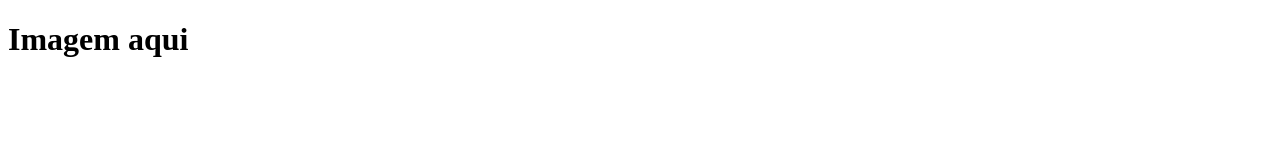
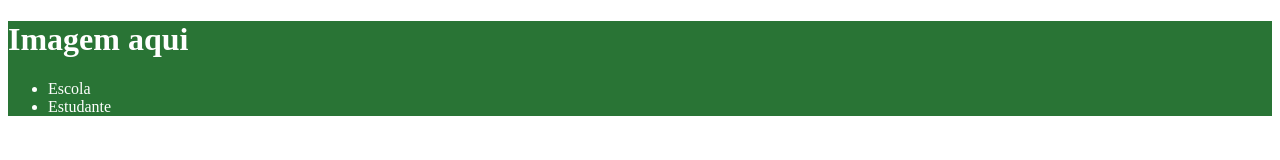
Before and after one commit to Carolescola/SITE-Sobre-a-escola, a plain HTML site: page index.html in a window 1280 px wide. Drawn offline with Linux system fonts and the light colour scheme.

Commit message:
atualizando

```diff
--- a/index.html
+++ b/index.html
@@ -7,6 +7,13 @@
     <link rel="stylesheet" href="style.css">
 </head>
 <body>
-    <h1>Imagem aqui</h1>
+    <header>
+        <h1>Imagem aqui</h1>
+        <ul>
+            <li>Escola</li>
+            <li>Estudante</li>
+        </ul>
+    </header>
+
 </body>
 </html>
--- a/style.css
+++ b/style.css
@@ -0,0 +1,4 @@
+header{
+    background-color: #297435;
+    color: white;
+}
```
